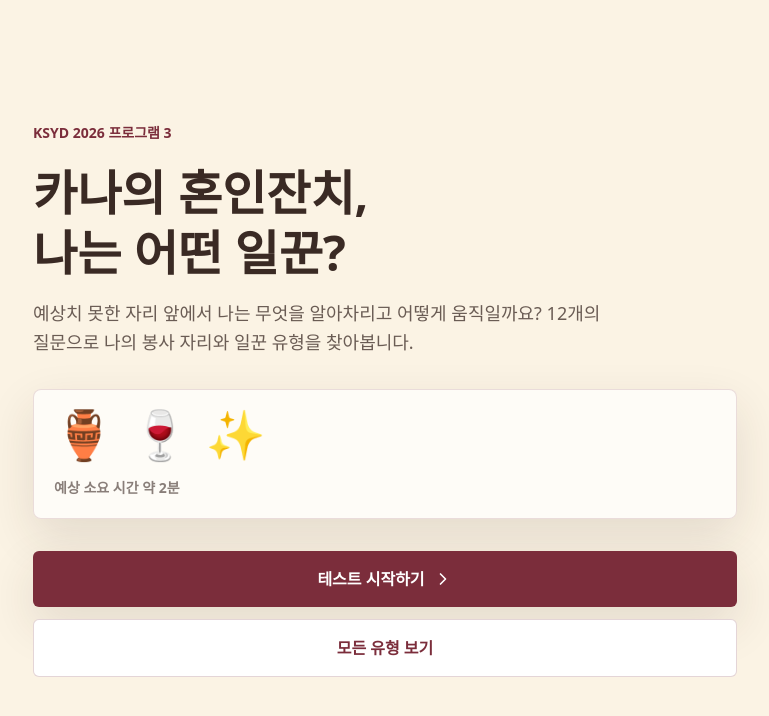
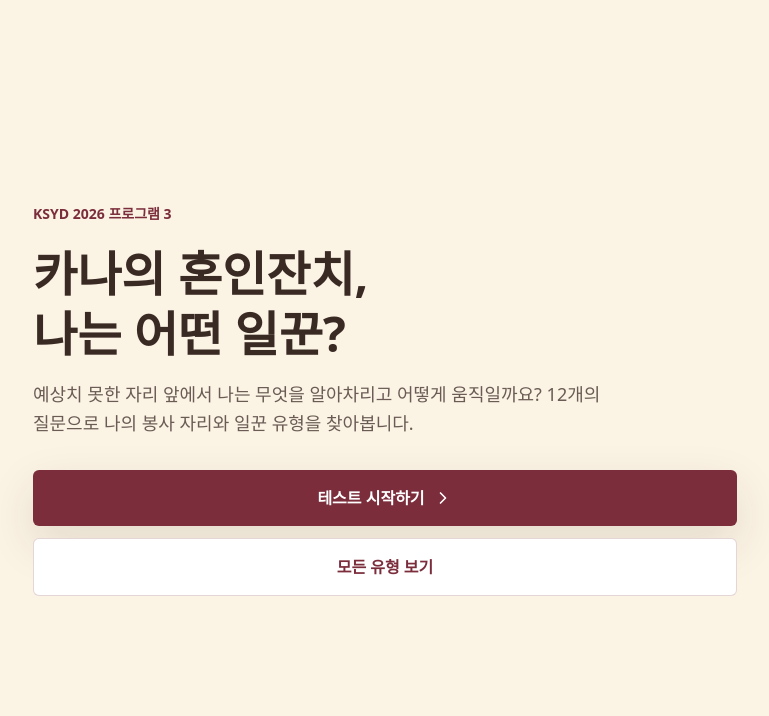
Before and after one commit to onezero01010/KSYD_MBTI, a React (Vite) app: page / in a window 1280 px wide. Shown: the top 716 px of the page, without its empty margins (255-1024 px from the left). Built offline with nearby package versions, Linux system fonts and the light colour scheme.

Commit message:
Simplify intro and question headers

```diff
--- a/src/pages/HomePage.tsx
+++ b/src/pages/HomePage.tsx
@@ -22,15 +22,6 @@ export function HomePage() {
         </div>
       </div>
 
-      <div className="rounded-lg border border-wine/15 bg-white/70 p-5 shadow-soft">
-        <div className="mb-5 flex items-center gap-4 text-5xl" aria-hidden="true">
-          <span>🏺</span>
-          <span>🍷</span>
-          <span>✨</span>
-        </div>
-        <p className="text-sm font-semibold text-cocoa/60">예상 소요 시간 약 2분</p>
-      </div>
-
       <div className="grid gap-3">
         <Link
           to="/situation"
--- a/src/pages/QuestionPage.tsx
+++ b/src/pages/QuestionPage.tsx
@@ -55,9 +55,6 @@ export function QuestionPage() {
         <div className="space-y-1">
           <p className="text-sm font-black text-wine">
             Phase {question.phase}. {question.phaseTitle}
-          </p>
-          <p className="text-sm leading-6 text-cocoa/65">
-            {question.phaseSubtitle}
           </p>
         </div>
       </div>
```
